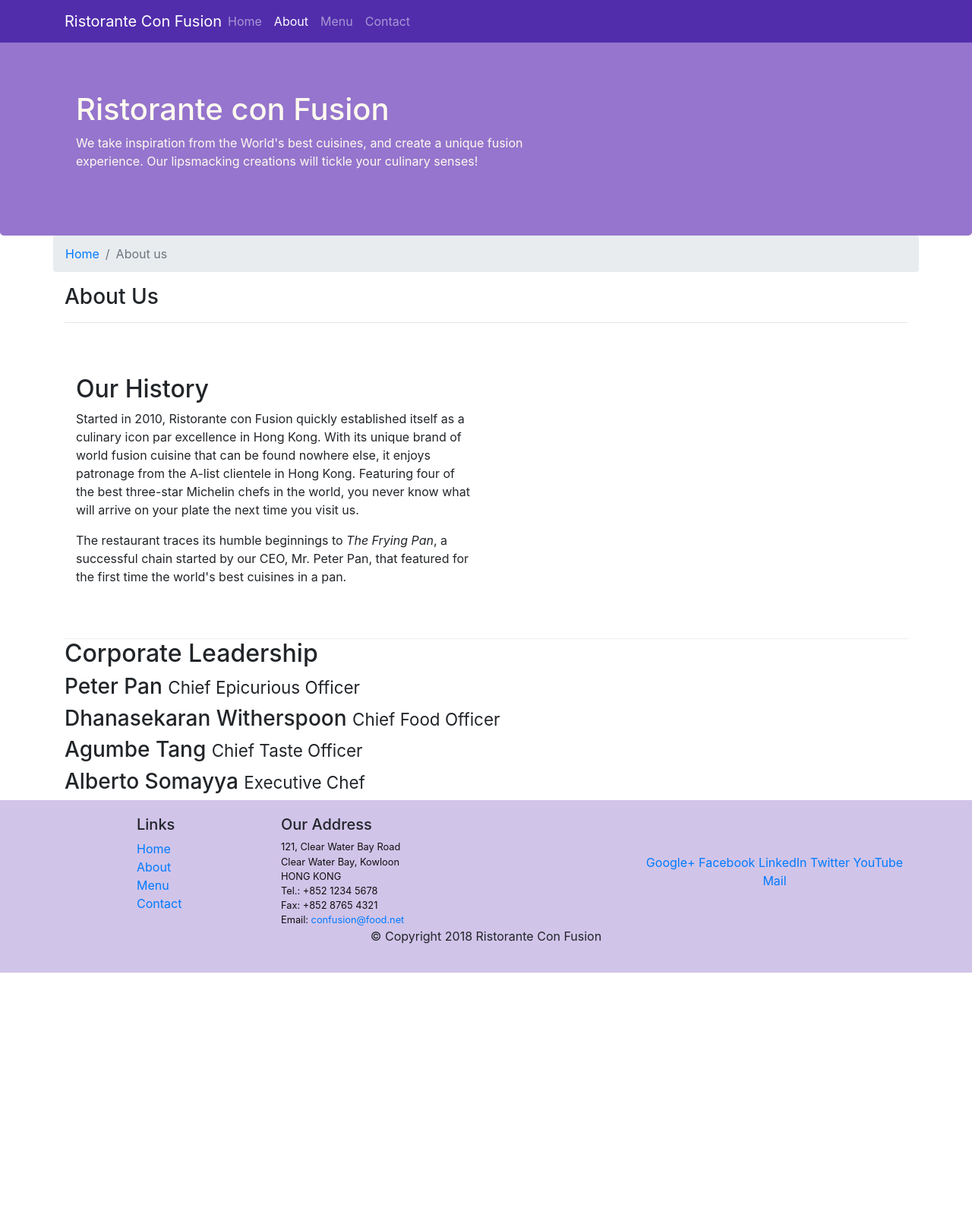
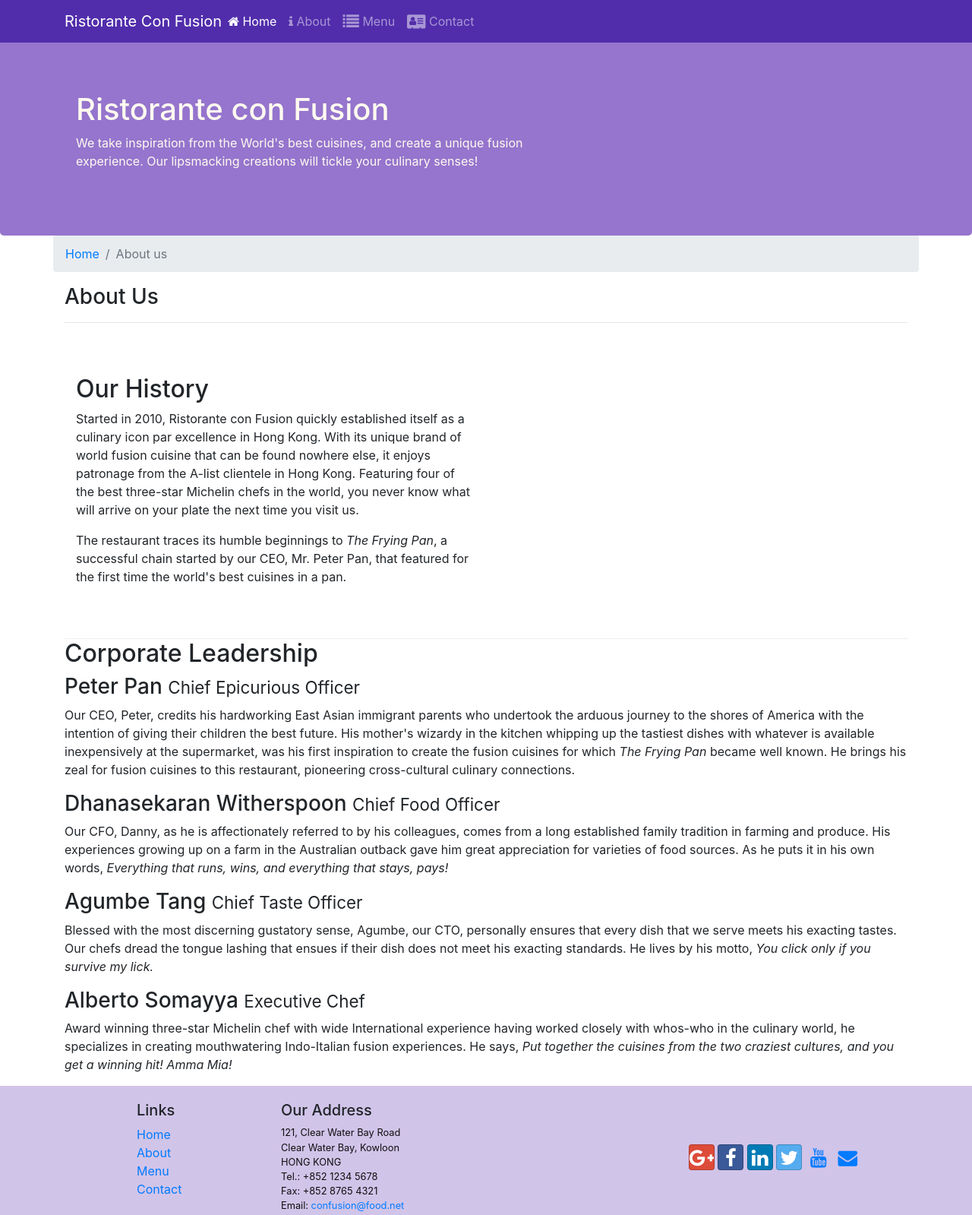
Before and after one commit to nikhilrajsv054/bootstrap, a website: page aboutus.html in a window 1280 px wide. Shown: the top 1599 px of the page at 76% size. Before the commit the page ends 1280 px from the top, so only its background shows below. Drawn offline with nearby package versions, Linux system fonts and the light colour scheme.

Commit message:
icon font

```diff
--- a/aboutus.html
+++ b/aboutus.html
@@ -9,7 +9,10 @@
 
     <!-- Bootstrap CSS -->
     <link rel="stylesheet" href="node_modules/bootstrap/dist/css/bootstrap.min.css">
+    <link rel="stylesheet" href="node_modules/font-awesome/css/font-awesome.min.css">
+    <link rel="stylesheet" href="node_modules/bootstrap-social/bootstrap-social.css">
     <link rel="stylesheet" href="css/styles.css">
+
     <title>Ristorante Con Fusion: About Us</title>
 
 </head>
@@ -23,10 +26,11 @@
             <a class="navbar-brand mr-auto" href="./index.html">Ristorante Con Fusion</a>
             <div class="collapse navbar-collapse" id="Navbar">
                 <ul class="navbar-nav mr-auto">
-                    <li class="nav-item "><a class="nav-link" href="./index.html">Home</a></li>
-                    <li class="nav-item active"><a class="nav-link" href="#">About</a></li>
-                    <li class="nav-item"><a class="nav-link" href="#">Menu</a></li>
-                    <li class="nav-item"><a class="nav-link" href="#">Contact</a></li>
+
+                    <li class="nav-item active"><a class="nav-link" href="./index.html"><span class="fa fa-home"></span> Home</a></li>
+                    <li class="nav-item"><a class="nav-link" href="./aboutus.html"><span class="fa fa-info"></span> About</a></li>
+                    <li class="nav-item"><a class="nav-link" href="#"><span class="fa fa-list fa-lg"></span> Menu</a></li>
+                    <li class="nav-item"><a class="nav-link" href="#"><span class="fa fa-address-card fa-lg"></span> Contact</a></li>
                 </ul>
             </div>
 
@@ -73,13 +77,13 @@
             <div>
                 <h2>Corporate Leadership</h2>
                 <h3>Peter Pan <small>Chief Epicurious Officer</small></h3>
-                <p class="d-none">Our CEO, Peter, credits his hardworking East Asian immigrant parents who undertook the arduous journey to the shores of America with the intention of giving their children the best future. His mother's wizardy in the kitchen whipping up the tastiest dishes with whatever is available inexpensively at the supermarket, was his first inspiration to create the fusion cuisines for which <em>The Frying Pan</em> became well known. He brings his zeal for fusion cuisines to this restaurant, pioneering cross-cultural culinary connections.</p>
+                <p>Our CEO, Peter, credits his hardworking East Asian immigrant parents who undertook the arduous journey to the shores of America with the intention of giving their children the best future. His mother's wizardy in the kitchen whipping up the tastiest dishes with whatever is available inexpensively at the supermarket, was his first inspiration to create the fusion cuisines for which <em>The Frying Pan</em> became well known. He brings his zeal for fusion cuisines to this restaurant, pioneering cross-cultural culinary connections.</p>
                 <h3>Dhanasekaran Witherspoon <small>Chief Food Officer</small></h3>
-                <p class="d-none">Our CFO, Danny, as he is affectionately referred to by his colleagues, comes from a long established family tradition in farming and produce. His experiences growing up on a farm in the Australian outback gave him great appreciation for varieties of food sources. As he puts it in his own words, <em>Everything that runs, wins, and everything that stays, pays!</em></p>
+                <p>Our CFO, Danny, as he is affectionately referred to by his colleagues, comes from a long established family tradition in farming and produce. His experiences growing up on a farm in the Australian outback gave him great appreciation for varieties of food sources. As he puts it in his own words, <em>Everything that runs, wins, and everything that stays, pays!</em></p>
                 <h3>Agumbe Tang <small>Chief Taste Officer</small></h3>
-                <p class="d-none">Blessed with the most discerning gustatory sense, Agumbe, our CTO, personally ensures that every dish that we serve meets his exacting tastes. Our chefs dread the tongue lashing that ensues if their dish does not meet his exacting standards. He lives by his motto, <em>You click only if you survive my lick.</em></p>
+                <p>Blessed with the most discerning gustatory sense, Agumbe, our CTO, personally ensures that every dish that we serve meets his exacting tastes. Our chefs dread the tongue lashing that ensues if their dish does not meet his exacting standards. He lives by his motto, <em>You click only if you survive my lick.</em></p>
                 <h3>Alberto Somayya <small>Executive Chef</small></h3>
-                <p class="d-none">Award winning three-star Michelin chef with wide International experience having worked closely with whos-who in the culinary world, he specializes in creating mouthwatering Indo-Italian fusion experiences. He says, <em>Put together the cuisines from the two craziest cultures, and you get a winning hit! Amma Mia!</em></p>
+                <p>Award winning three-star Michelin chef with wide International experience having worked closely with whos-who in the culinary world, he specializes in creating mouthwatering Indo-Italian fusion experiences. He says, <em>Put together the cuisines from the two craziest cultures, and you get a winning hit! Amma Mia!</em></p>
             </div>
        </div>
 
@@ -110,12 +114,12 @@
                 </div>
                 <div class="col-12 col-sm-4 align-self-center">
                     <div class="text-center">
-                        <a href="http://google.com/+">Google+</a>
-                        <a href="http://www.facebook.com/profile.php?id=">Facebook</a>
-                        <a href="http://www.linkedin.com/in/">LinkedIn</a>
-                        <a href="http://twitter.com/">Twitter</a>
-                        <a href="http://youtube.com/">YouTube</a>
-                        <a href="mailto:">Mail</a>
+                        <a class="btn btn-social-icon btn-google" href="http://google.com/+"><i class="fa fa-google-plus fa-lg"></i></a>
+                        <a class="btn btn-social-icon btn-facebook" href="http://www.facebook.com/profile.php?id="><i class="fa fa-facebook fa-lg"></i></a>
+                        <a class="btn btn-social-icon btn-linkedin" href="http://www.linkedin.com/in/"><i class="fa fa-linkedin fa-lg"></i></a>
+                        <a class="btn btn-social-icon btn-twitter" href="http://twitter.com/"><i class="fa fa-twitter fa-lg"></i></a>
+                        <a class="btn btn-social-icon btn-youtube" href="http://youtube.com/"><i class="fa fa-youtube fa-lg"></i></a>
+                        <a class="btn btn-social-icon" href="mailto:"><i class="fa fa-envelope fa-lg"></i></a>
                     </div>
                 </div>
            </div>
--- a/package.json
+++ b/package.json
@@ -15,6 +15,8 @@
   },
   "dependencies": {
     "bootstrap": "^4.0.0",
+    "bootstrap-social": "^5.1.1",
+    "font-awesome": "^4.7.0",
     "jquery": "^3.3.1",
     "popper.js": "^1.12.9"
   }
```
Also changed, not shown: index.html (+15 -13 lines), 1 other file.
